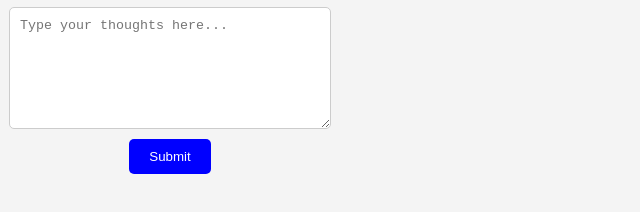
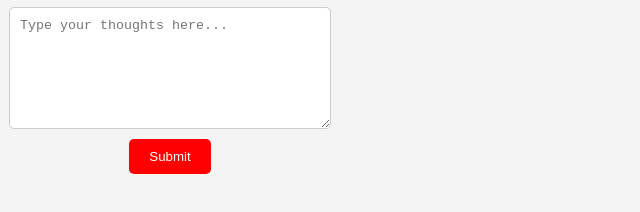
Before and after one commit to pastapredator/dailypromptlogger, a plain HTML site: page index.html in a window 1280 px wide. Shown: the part 160-372 px from the top of the page, without its empty margins (0-640 px from the left). Drawn offline with Linux system fonts and the light colour scheme.

Commit message:
Update index.html

```diff
--- a/index.html
+++ b/index.html
@@ -33,7 +33,7 @@
         }
         button {
             padding: 10px 20px;
-            background-color: blue; /* Changed button to blue */
+            background-color: red; /* Changed button to blue */
             color: white;
             border: none;
             border-radius: 5px;
```
